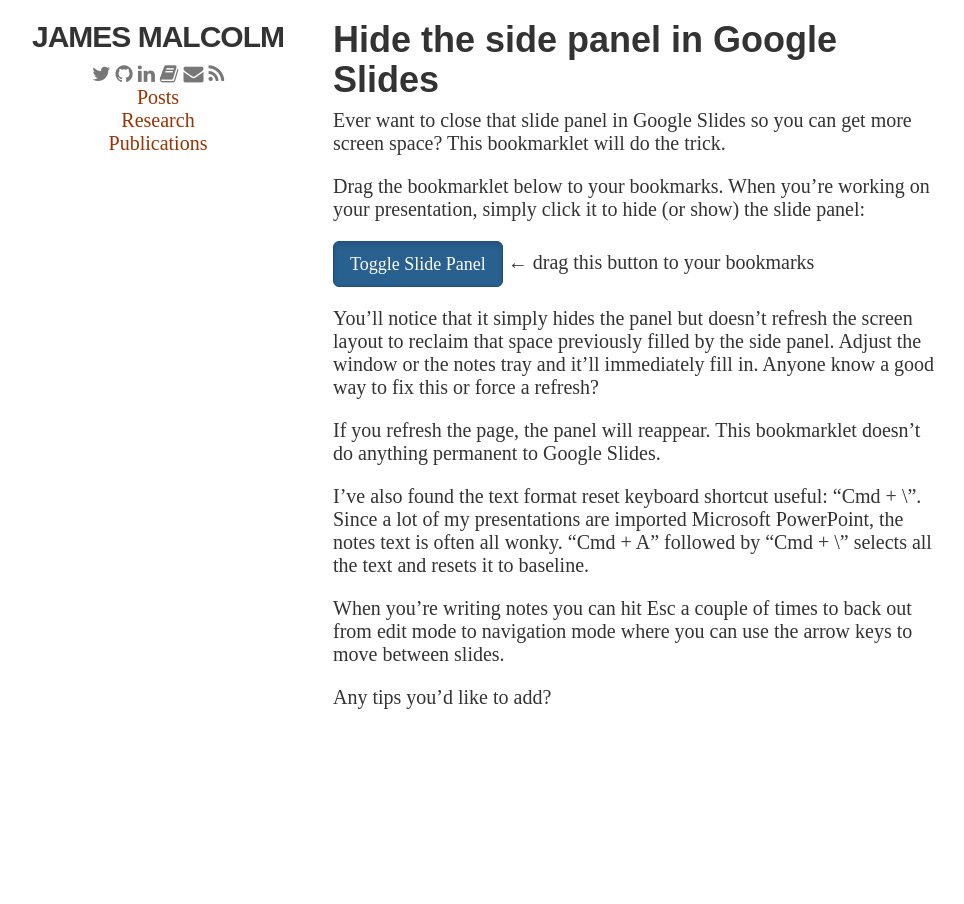
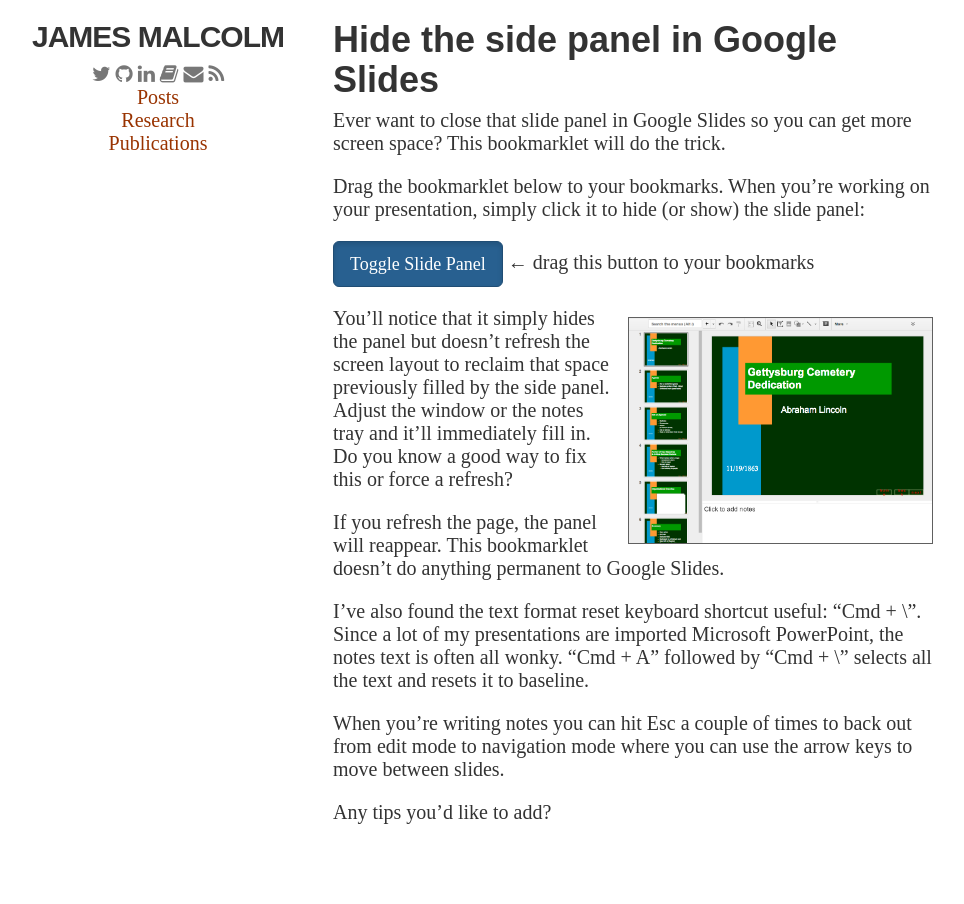
Before and after one commit to jgmalcolm/jgmalcolm.github.io, a Jekyll site: the page built from _posts/2014-04-20-hide-side-panel.md, in a window 1280 px wide. Shown: the whole page, without its empty margins (2-966 px from the left). Built offline with Jekyll 4.4.1, drawn with Linux system fonts in a browser that asks for light colours; nearby versions of some CDN libraries; comment, search, counter and statistics services are not loaded.

Commit message:
use gallery for Google Slide post

```diff
--- a/_posts/2014-04-20-hide-side-panel.md
+++ b/_posts/2014-04-20-hide-side-panel.md
@@ -13,9 +13,16 @@
    href="javascript:(function (){var e=document.getElementById('filmstrip');e.style.display=(e.style.display=='')?'none':'';})();void(0)"
    onclick="void(0)">Toggle Slide Panel</a> ←  drag this button to your bookmarks
 
+<div class="gallery">
+  <a href="/images/slides-before.png" data-gallery="slides"
+     title="Normal Google Slide view with side panel for scrolling through slides.">
+     <img class="thumb" src="/images/slides-before.png" width="50%"></a>
+  <a href="/images/slides-after.png" data-gallery="slides"
+     title="Hiding the side panel gives more room."></a>
+</div>
 You'll notice that it simply hides the panel but doesn't refresh the screen
 layout to reclaim that space previously filled by the side panel.  Adjust the
-window or the notes tray and it'll immediately fill in.  Anyone know a good
+window or the notes tray and it'll immediately fill in.  Do you know a good
 way to fix this or force a refresh?
 
 If you refresh the page, the panel will reappear.  This bookmarklet doesn't do
@@ -31,3 +38,5 @@
 slides.
 
 Any tips you'd like to add?
+
+{% include gallery.html %}
```
Also changed, not shown: images/slides-after.png (added), images/slides-before.png (added).
